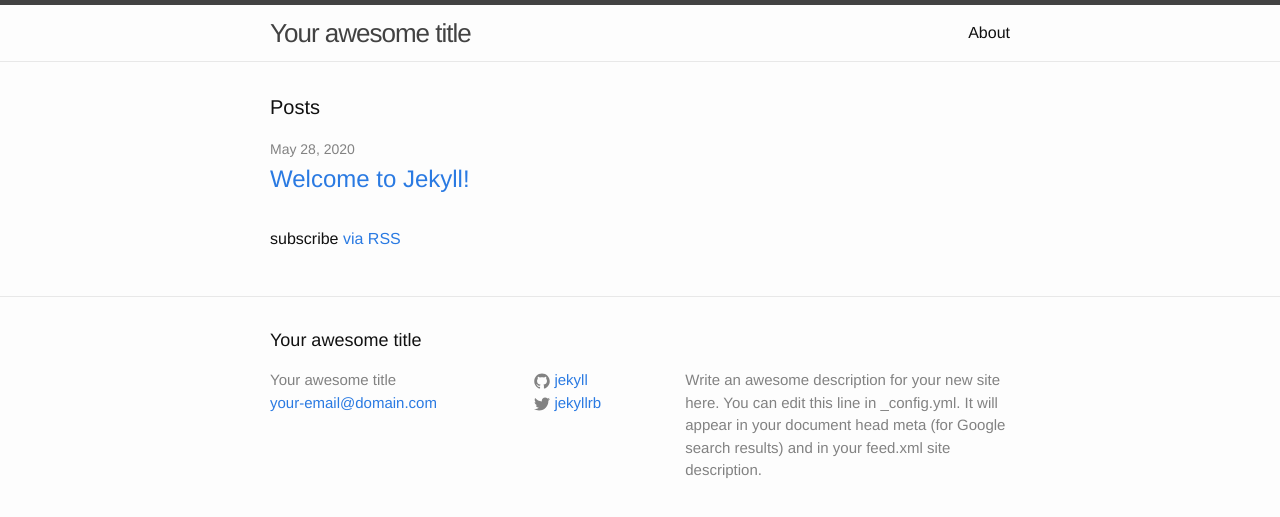
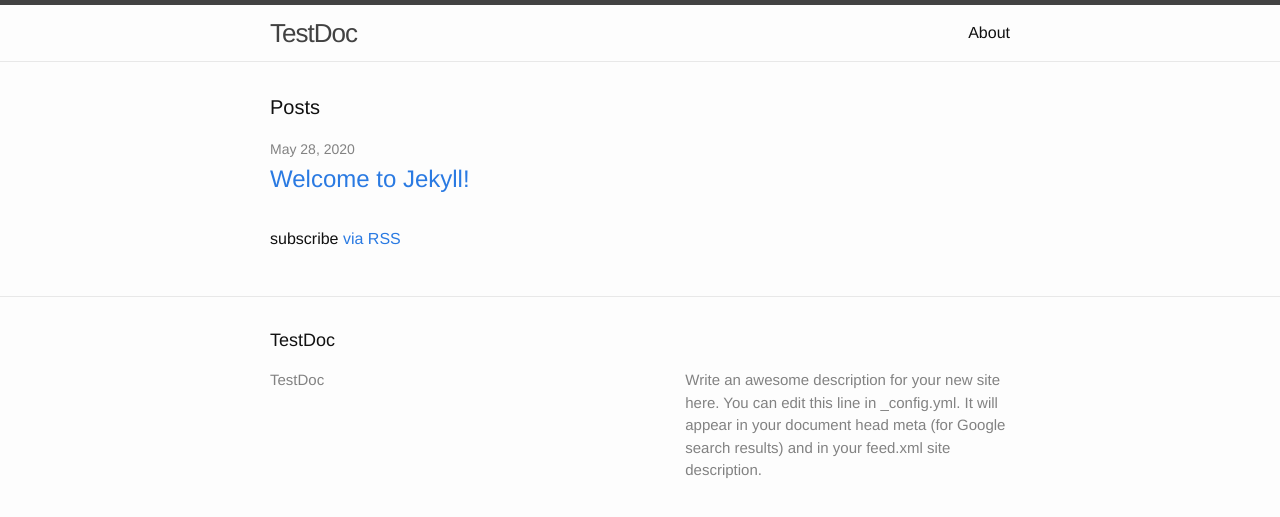
Before and after one commit to tcko5611/testDoc, a Jekyll site: the page built from index.html, in a window 1280 px wide. Shown: the top 517 px of the page. Built offline with Jekyll 4.4.1, drawn with Linux system fonts in a browser that asks for light colours.

Commit message:
change _config.yml

```diff
--- a/_config.yml
+++ b/_config.yml
@@ -5,17 +5,29 @@
 # For technical reasons, this file is *NOT* reloaded automatically when you use
 # 'jekyll serve'. If you change this file, please restart the server process.
 
+# Site
+url                 : http://tcko5611.github.io
+baseurl             : /testDoc
+
+# Dependencies
+kramdown:
+  input             : GFM
+  syntax_highlighter: rouge
+
 # Site settings
-title: Your awesome title
-email: your-email@domain.com
+title: TestDoc
+tagline             : Test Doc
+
 description: > # this means to ignore newlines until "baseurl:"
   Write an awesome description for your new site here. You can edit this
   line in _config.yml. It will appear in your document head meta (for
   Google search results) and in your feed.xml site description.
-baseurl: "" # the subpath of your site, e.g. /blog
-url: "http://yourdomain.com" # the base hostname & protocol for your site
-twitter_username: jekyllrb
-github_username:  jekyll
+
+author:
+  name: Te-Ching Ko
+  email: teching.ko@gmail.com
+  twitter_username: tcko5611
+  github_username:  tcko5611
 
 # Build settings
 markdown: kramdown
```
